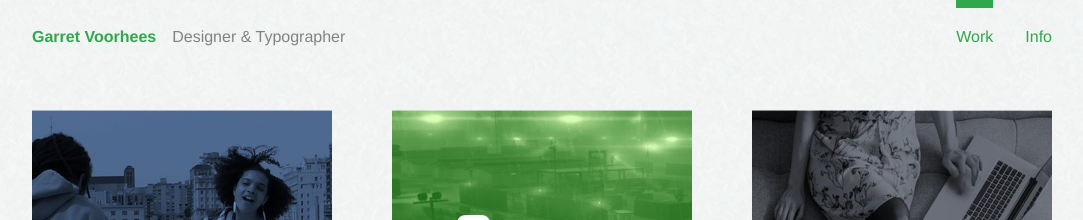
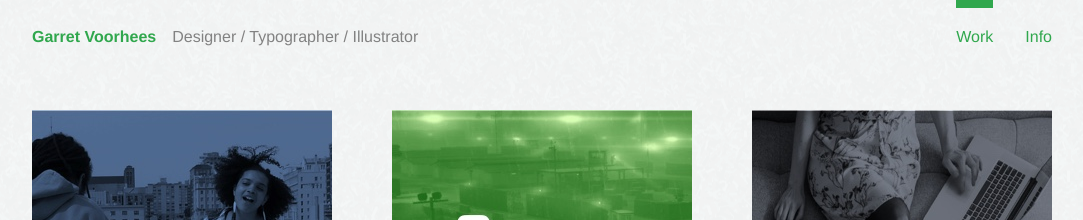
Before and after one commit to garretvoorhees/garretvoorhees.github.io, a Jekyll site: the page built from index.html, in a window 1280 px wide. Shown: the top 220 px of the page, without its empty margins (98-1181 px from the left). Built offline with Jekyll 4.4.1, drawn with Linux system fonts in a browser that asks for light colours; some web fonts are replaced.

Commit message:
Added "Illustrator" to header

```diff
--- a/_includes/header.html
+++ b/_includes/header.html
@@ -1,7 +1,7 @@
 <header class="site-header">
     <div class="logo-wrapper">
     	<a class="site-title" href="{{ site.baseurl }}/">{{ site.title }}</a>
-    	<p class="tagline">Designer & Typographer</p>
+    	<p class="tagline">Designer / Typographer / Illustrator</p>
     </div>
 
 {% assign current = page.url | downcase | split: '/' %}
```
